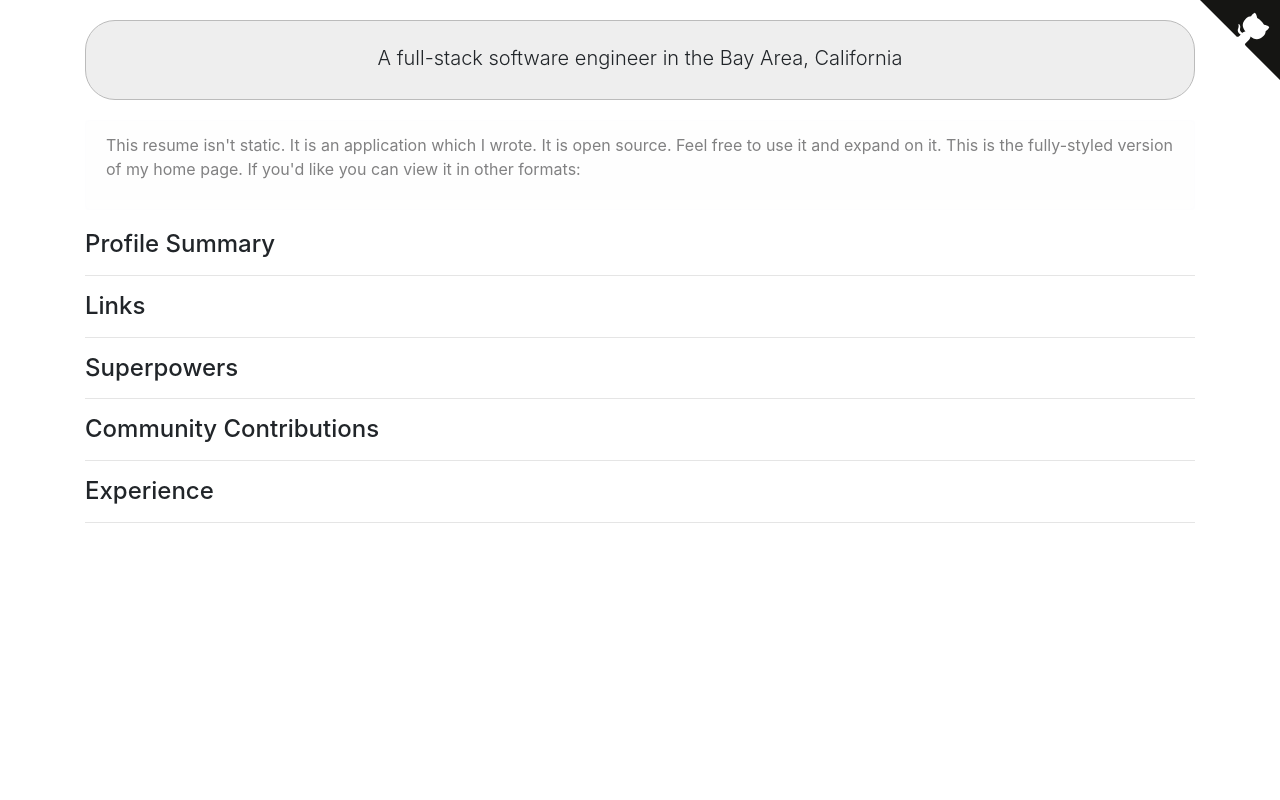
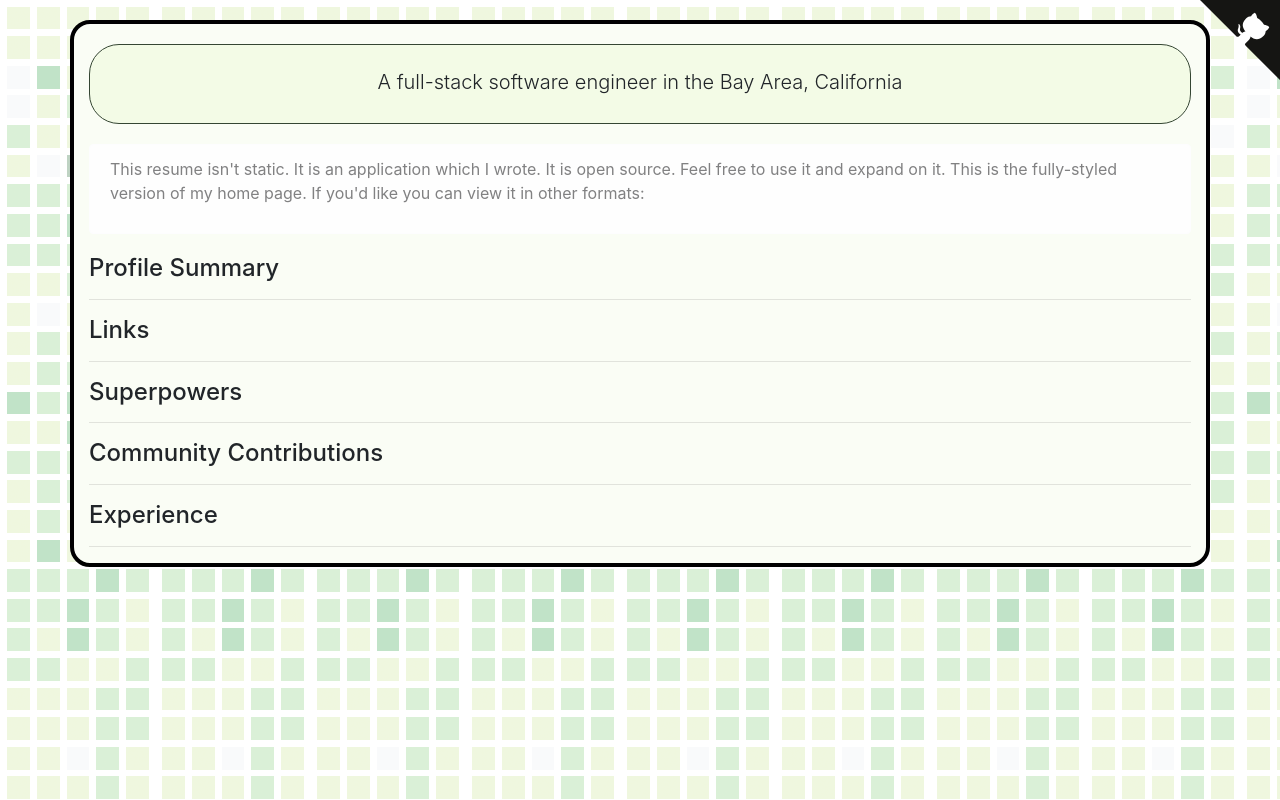
Before and after one commit to ben174/bugben, a Django app: page / in a window 1280 px wide. Run offline with Django 3.2, Linux system fonts and the light colour scheme; data that the repository does not hold is empty; parts of the project's set-up code (start-up, migrations or seed data) failed here and were passed over; some libraries are stand-ins or nearby versions.

Commit message:
add some color

```diff
--- a/bugben/settings.py
+++ b/bugben/settings.py
@@ -25,7 +25,7 @@ BASE_DIR = os.path.dirname(os.path.dirname(os.path.abspath(__file__)))
 SECRET_KEY = os.environ.get('SECRET_KEY', 'shh...')
 
 # SECURITY WARNING: don't run with debug turned on in production!
-DEBUG = os.environ.get('DEBUG', False) == 'True'
+DEBUG = os.environ.get('DEBUG', True) == 'True'
 SECURE_SSL_REDIRECT = os.environ.get('SECURE_SSL_REDIRECT', False) == 'True'
 
 ALLOWED_HOSTS = ['127.0.0.1', 'www.bugben.com', 'bugben.com']
--- a/templates/resume.html
+++ b/templates/resume.html
@@ -4,10 +4,20 @@
 
 {% block posthead %}
 <style type="text/css">
+body {
+  background-image: url('{% static "img/squares.gif" %}');
+}
+main.container {
+  background-color: #fafdf5;
+  border: solid 4px #000;
+  margin-top: 20px;
+  margin-bottom: 20px;
+  border-radius: 20px;
+}
 .header {
   text-align: center;
-  border: solid 1px #BBB;
-  background-color: #EEE;
+  border: solid 1px #354633;
+  background-color: #f3fbe6;
   border-radius: 30px;
   margin-top: 20px;
   padding: 10px;
```
Also changed, not shown: resume/static/img/squares.gif (added).
